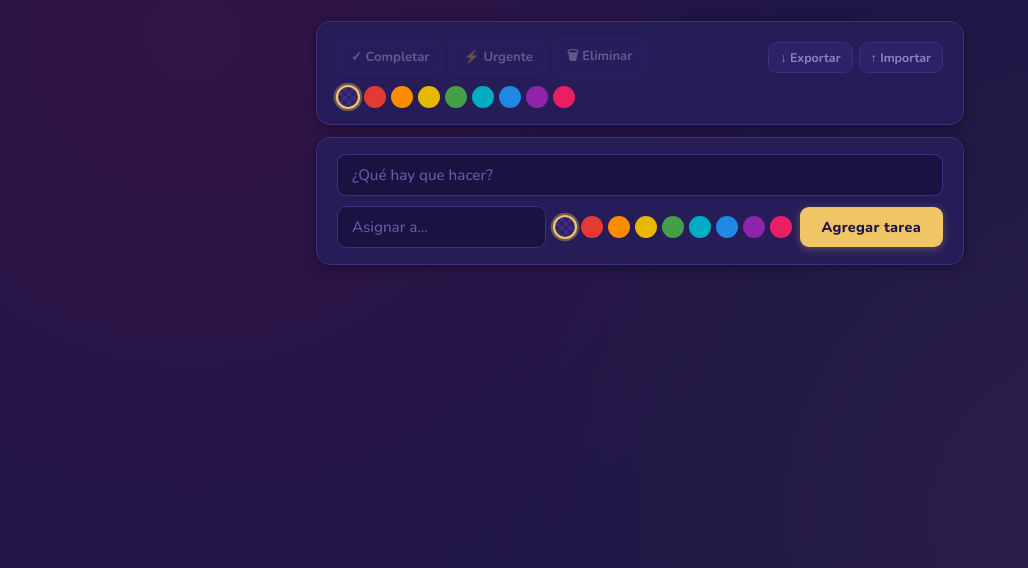
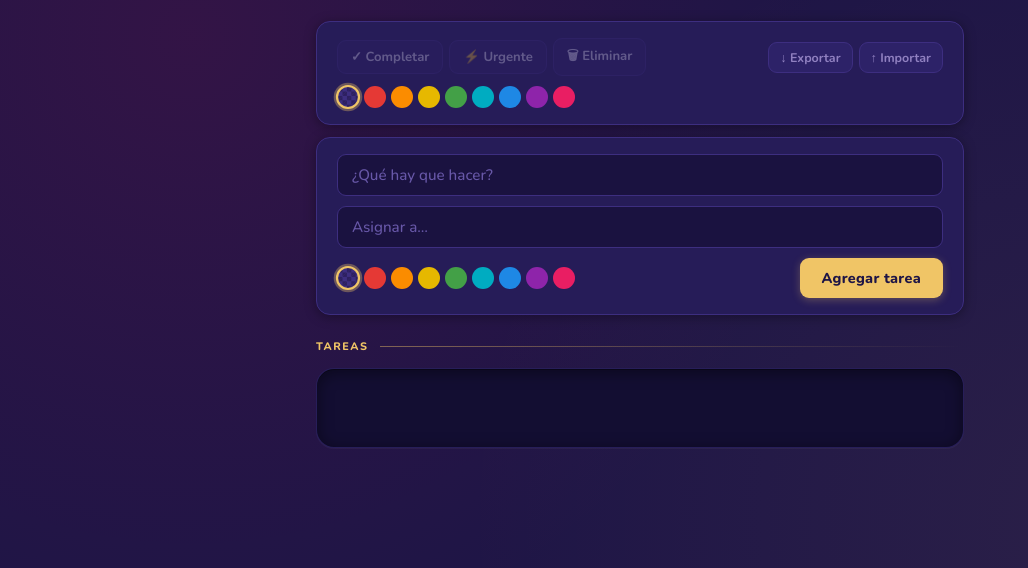
Before and after one commit to accionfuncionariacl/shared-todo, a website: page public/index.html in a window 1280 px wide. Shown: the part 124-692 px from the top of the page, without its empty margins (0-1028 px from the left). Drawn offline with nearby package versions, Linux system fonts and the light colour scheme; no server answers.

Commit message:
cambio diseño lista

```diff
--- a/public/index.html
+++ b/public/index.html
@@ -201,7 +201,7 @@
     gap: 10px;
   }
 
-  .add-form-row2 {
+  .add-form-row2, .add-form-row3 {
     display: flex;
     flex-wrap: wrap;
     align-items: center;
@@ -228,8 +228,7 @@
   }
 
   .add-form .assignee-input {
-    width: 150px;
-    flex: none;
+    flex: 1;
   }
 
   .add-btn {
@@ -255,12 +254,48 @@
   }
   .add-btn:active { transform: translateY(0); }
 
+  /* ── LIST SECTION HEADER ── */
+  .list-header {
+    display: flex;
+    align-items: center;
+    gap: 12px;
+    margin: 24px 0 14px;
+  }
+
+  .list-header-label {
+    font-size: 0.68rem;
+    font-weight: 800;
+    letter-spacing: 0.14em;
+    text-transform: uppercase;
+    color: var(--accent);
+    white-space: nowrap;
+    flex-shrink: 0;
+  }
+
+  .list-header-line {
+    flex: 1;
+    height: 1px;
+    background: linear-gradient(to right, rgba(240,197,102,.45), transparent);
+  }
+
+  /* ── LIST PANEL (the recessed tray) ── */
+  .list-panel {
+    background: #130e32;
+    border-radius: 18px;
+    border: 1px solid rgba(61,46,128,.5);
+    box-shadow:
+      inset 0 3px 16px rgba(0,0,0,.45),
+      inset 0 1px 0 rgba(0,0,0,.3),
+      0 1px 0 rgba(255,255,255,.04);
+    padding: 14px;
+    min-height: 80px;
+  }
+
   /* ── TODO LIST ── */
   .todo-list {
     display: flex;
     flex-direction: column;
-    gap: 8px;
-    margin-top: 4px;
+    gap: 7px;
   }
 
   .todo-row {
@@ -268,25 +303,25 @@
     align-items: center;
     gap: 12px;
     padding: 13px 18px;
-    border-radius: var(--radius);
-    background: var(--card);
-    border: 1.5px solid var(--border);
-    border-left: 4px solid var(--border);
+    border-radius: 11px;
+    background: #1e1650;
+    border: 1px solid rgba(61,46,128,.7);
+    border-left: 4px solid rgba(61,46,128,.9);
     cursor: pointer;
     transition: border-color .15s, box-shadow .15s, opacity .2s, transform .12s;
     user-select: none;
-    box-shadow: var(--shadow);
+    box-shadow: 0 1px 4px rgba(0,0,0,.3);
   }
 
   .todo-row:hover {
-    box-shadow: var(--shadow-lg);
+    box-shadow: 0 2px 10px rgba(0,0,0,.4);
     transform: translateX(2px);
   }
 
   .todo-row.selected {
     border-color: var(--sel);
     border-left-color: var(--sel);
-    box-shadow: 0 0 0 3px var(--sel-glow), var(--shadow-lg);
+    box-shadow: 0 0 0 2px var(--sel-glow), 0 2px 10px rgba(0,0,0,.4);
     transform: translateX(3px);
   }
 
@@ -371,8 +406,8 @@
 
   .empty-state {
     text-align: center;
-    padding: 56px 0;
-    color: #c0a888;
+    padding: 40px 0;
+    color: #4a3878;
     font-size: 0.95rem;
     font-weight: 600;
   }
@@ -406,11 +441,10 @@
       margin-top: 2px;
     }
     /* Add form */
-    .add-form-row2 { gap: 6px; }
-    .add-form .assignee-input { flex: 1 1 100%; width: 100%; }
     .add-btn { width: 100%; margin-left: 0; }
 
-    /* Task rows: tighter on small screens */
+    /* Task list panel + rows: tighter on small screens */
+    .list-panel { padding: 10px; }
     .todo-row { padding: 11px 13px; }
     .todo-text { font-size: 0.88rem; }
     .urgent-badge { font-size: 0.64rem; padding: 2px 5px; }
@@ -454,6 +488,8 @@
       </div>
       <div class="add-form-row2">
         <input type="text" id="new-assignee" class="assignee-input" placeholder="Asignar a…" autocomplete="off">
+      </div>
+      <div class="add-form-row3">
         <div class="swatches" id="add-swatches"></div>
         <button class="add-btn" id="btn-add">Agregar tarea</button>
       </div>
@@ -461,7 +497,13 @@
   </div>
 
   <!-- TASK LIST -->
-  <div class="todo-list" id="todo-list"></div>
+  <div class="list-header">
+    <span class="list-header-label">Tareas</span>
+    <span class="list-header-line"></span>
+  </div>
+  <div class="list-panel">
+    <div class="todo-list" id="todo-list"></div>
+  </div>
 </div>
 
 <script>
```
